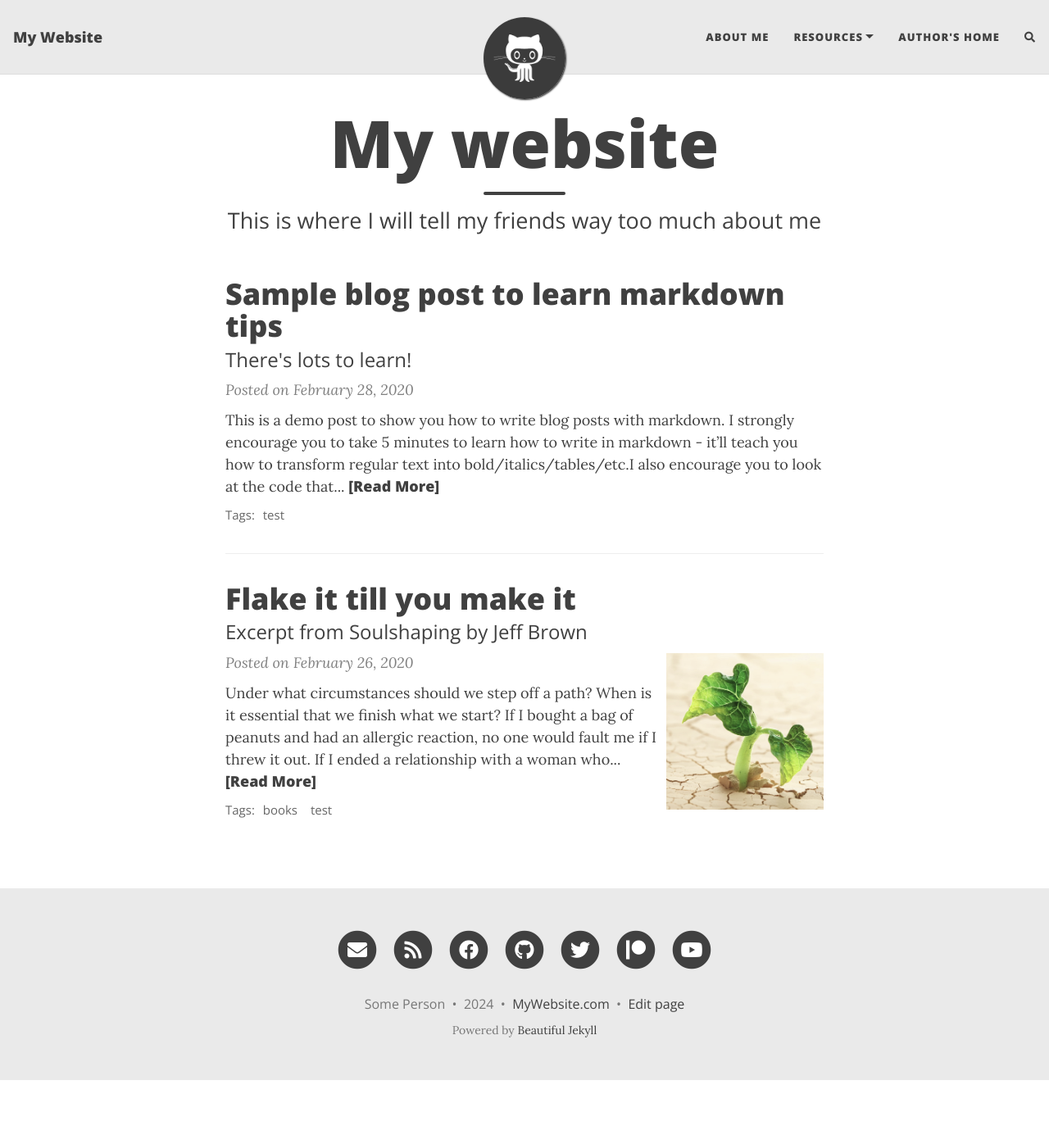
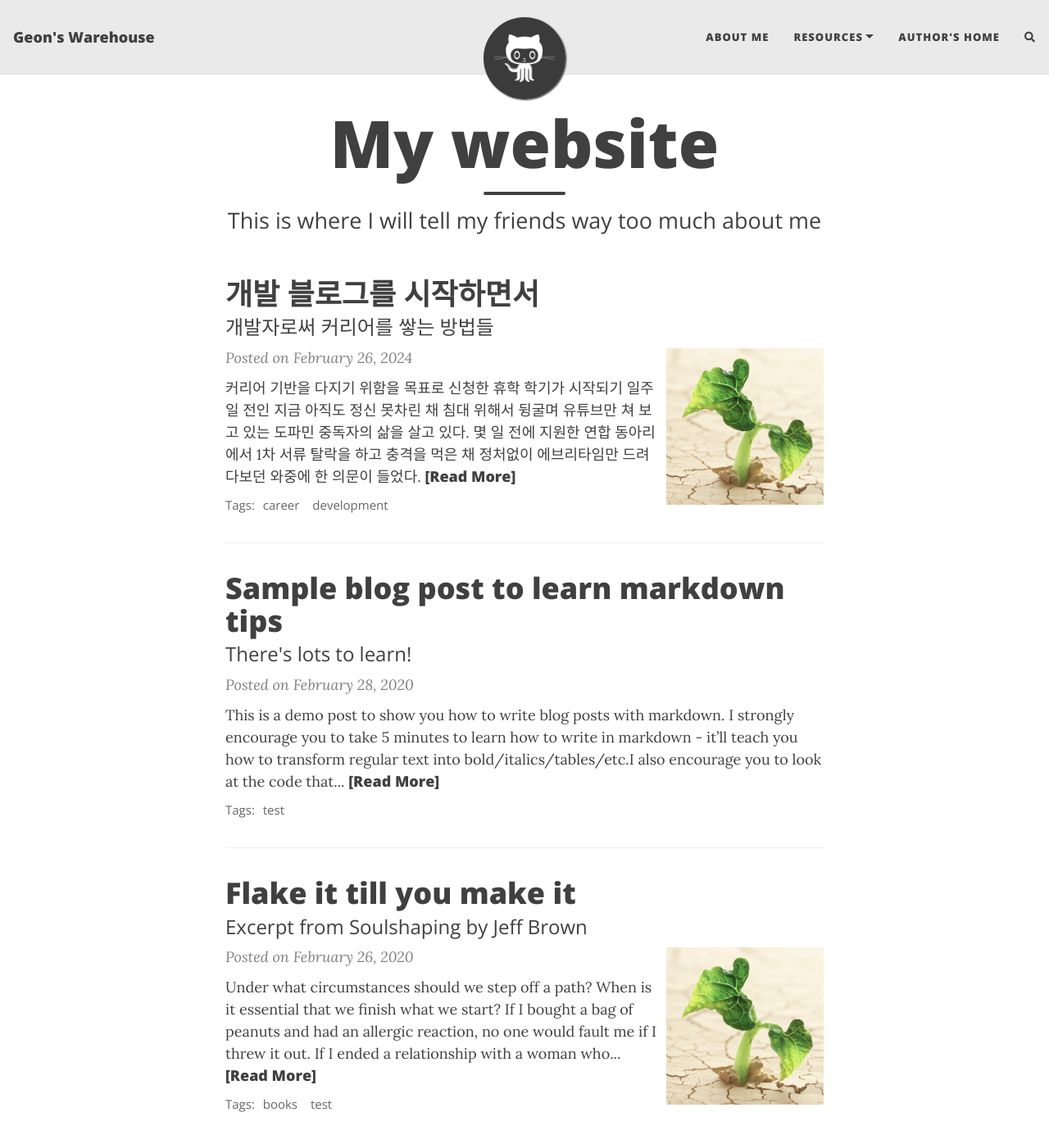
Before and after one commit to geon-2/geon-2.github.io, a Jekyll site: the page built from index.html, in a window 1280 px wide and 1400 px high. Shown: the top 1396 px of the window at 82% size. Built offline with Jekyll 4.4.1, drawn with Linux system fonts in a browser that asks for light colours; nearby versions of some CDN libraries; the list of posts is cut into pages by our own code; comment, search, counter and statistics services are not loaded; some of the changed lines change nothing that is shown.

Commit message:
first post

```diff
--- a/_config.yml
+++ b/_config.yml
@@ -10,10 +10,10 @@
 ############################
 
 # Name of website
-title: My Website
+title: Geon's Warehouse
 
 # Your name to show in the footer
-author: Some Person
+author: Geon Lee
 
 ###############################################
 # --- List of links in the navigation bar --- #
@@ -50,22 +50,22 @@ round-avatar: true
 # You can change the order that they show up on the page by changing the order here.
 # Uncomment the links you want to show and add your information to each one.
 social-network-links:
-  email: "someone@example.com"
+  email: "gunle0416@gmail.com"
   rss: true  # remove this line if you don't want to show an RSS link at the bottom
-  facebook: deanattali
-  github: daattali
-  twitter: daattali
-  patreon: DeanAttali
-  youtube: c/daattali
+#  facebook: deanattali
+  github: "https://github.com/geon-2"
+#  twitter: daattali
+#  patreon: DeanAttali
+#  youtube: c/daattali
 #  medium: yourname
 #  reddit: yourname
 #  linkedin: daattali
 #  xing: yourname
 #  stackoverflow: "3943160/daattali"
 #  snapchat: deanat78
-#  instagram: deanat78
+  instagram: "https://www.instagram.com/l_gun_416/"
 #  spotify: yourname
-#  telephone: +14159998888
+  telephone: +821051015740
 #  steam: deanat78
 #  twitch: yourname
 #  yelp: yourname
--- /dev/null
+++ b/_posts/2024-02-26-start-career.md
@@ -0,0 +1,30 @@
+---
+layout: post
+title: 개발 블로그를 시작하면서
+subtitle: 개발자로써 커리어를 쌓는 방법들
+cover-img: /assets/img/path.jpg
+thumbnail-img: /assets/img/thumb.png
+share-img: /assets/img/path.jpg
+tags: [career, development]
+---
+
+커리어 기반을 다지기 위함을 목표로 신청한 휴학 학기가 시작되기 일주일 전인 지금 아직도 정신 못차린 채 침대 위해서 뒹굴며 유튜브만 쳐 보고 있는 도파민 중독자의 삶을 살고 있다. 몇 일 전에 지원한 연합 동아리에서 1차 서류 탈락을 하고 충격을 먹은 채 정처없이 에브리타임만 드려다보던 와중에 한 의문이 들었다.
+
+왜 면접도 못 가고 탈락 했지? 동아리인데? 내가? 왜?
+
+이 오만한 생각은 우연히 보게 된 영상들을 보고 고쳐먹게 된다. 창업 관련 채널인 eo의 '워키토키'라는 한 시리즈를 보게 되었는데 그 속엔 현직 개발자분들이 설명하는 커리어 스킬 및 팁들이 들어있었다. 거기서 나는 내가 입만 산 사람이었구나를 깨닫게 되었다. 그리고선 지난 과거들을 반성하며 언젠가 해야지 하며 미루고 미뤄왔던 유령 블로그를 관 속에서 끄집어내었다.
+
+내 커리어의 시작을 알리는 이 글에선 내가 왜 입만 산 사람이었는지를 설명하고 나를 개선시키는 방법들을 정리하고자 한다. 커리어를 쌓고 관리하는 과정에서 유념해야할 부분들 그리고 방법들을 정리하여 내가 평생 개발자로 살아가기 위해 지켜야 하는 점들을 상기시키고자 한다.
+
+### 커리어의 시작
+
+커리어를 쌓는다?
+당연히 그 직군에서의 경험이 가장 먼저 떠오른다. 당연히 공신할 수 있는 현장에서의 경험말이다. 하지만 보게 된 영상 속에서 설명하는 커리어란 좀 더 넓은 범위의 경험들까지 인정하는 것 같다. 그게 개발자 한정인지는 잘 모르겠지만 영상 기준으로 설명하였을 때 이 직군 내에서만큼은 공신력있는 실제 현장을 벗어나는 아마추어 그라운드 내에서의 경험까지 인정하는 분위기인 것 같다. 커리어를 쌓을 수 있는 현장을 정리하자면 다음과 같다
+
+1. IT 기업
+2. 동아리
+3. 부트 캠프
+4. 스터디
+5. 이외의 대외 활동
+
+이외에도 많겠지만 큼직한 것들을 설명하자만 위와 같다. IT 기업은 당연하게 직무 현장을 나타낸다.
```
